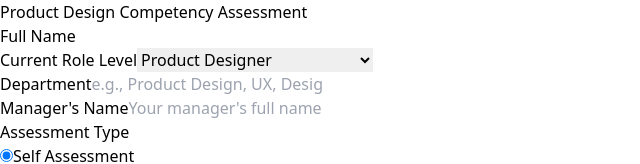
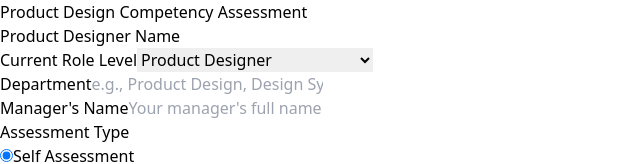
Before and after one commit to denniswarner/product-designer-competency-assessment, a React (Vite) app: page / in a window 1280 px wide. Shown: the top 164 px of the page, without its empty margins (0-640 px from the left). Built offline with nearby package versions, Linux system fonts and the light colour scheme.

Commit message:
Update form label from 'Full Name' to 'Product Designer Name'

```diff
--- a/src/pages/LandingPage.tsx
+++ b/src/pages/LandingPage.tsx
@@ -45,7 +45,7 @@ export const LandingPage: React.FC<LandingPageProps> = ({ onStart }) => {
               htmlFor="name"
               className="block text-sm font-medium text-gray-700 mb-2"
             >
-              Full Name
+              Product Designer Name
             </label>
             <input
               type="text"
@@ -91,7 +91,7 @@ export const LandingPage: React.FC<LandingPageProps> = ({ onStart }) => {
               value={department}
               onChange={(e) => setDepartment(e.target.value)}
               className="w-full px-3 py-2 border border-gray-300 rounded-md shadow-sm focus:outline-none focus:ring-2 focus:ring-blue-500"
-              placeholder="e.g., Product Design, UX, Design Systems"
+              placeholder="e.g., Product Design, Design Systems, UX Research"
             />
           </div>
 
```
